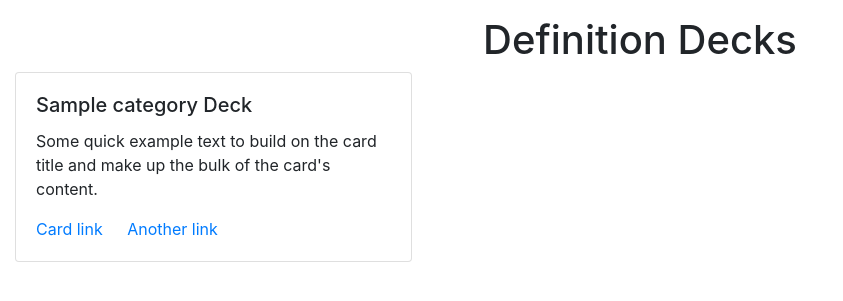
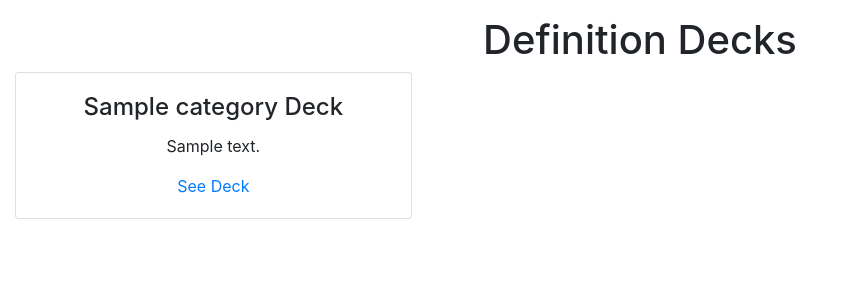
Before and after one commit to Code-Institute-Submissions/jargon-dictionary, a Flask app: page / in a window 1280 px wide. Shown: the part 56-357 px from the top of the page, without its empty margins (0-843 px from the left). Run offline with Flask 2, Linux system fonts and the light colour scheme; a database or web service that is not in the repository returns one stand-in record (values such as "Sample title"); some libraries are stand-ins or nearby versions.

Commit message:
Dynamic pages for Decks added.

```diff
--- a/app.py
+++ b/app.py
@@ -10,15 +10,18 @@ app.config["MONGO_URI"] = os.getenv("JARGON_URI")
 mongo = PyMongo(app)
 
 
-# @app.route('/')
-# def get_definitions():
-#     return render_template("index.html", definitions=mongo.db.jargon.find())
 
+# Index
 @app.route('/')
 def get_categories():
     return render_template('index.html', categories=mongo.db.category.find())
 
-@app.route('/add_definition')
+# Dynamic URLs for getting definitions based on category
+@app.route('/get_definitions/<category>')
+def get_definitions(category):
+    return render_template("definitions.html", definitions=mongo.db.jargon.find({"category" : category}))
+
+@app.route('/add_definitions')
 def add_definition():
     return render_template('add-definition.html')
 
@@ -33,7 +36,8 @@ def insert_definition():
 @app.route('/edit_definition/<definition_id>')
 def edit_definition(definition_id):
     definition = mongo.db.jargon.find_one({"_id": ObjectId(definition_id)})
-    return render_template('edit-definition.html', definition=definition)
+    categories = categories=mongo.db.category.find()
+    return render_template('edit-definition.html', definition=definition, categories=categories)
 
 
 @app.route('/delete_definition/<definition_id>')
--- a/templates/index.html
+++ b/templates/index.html
@@ -4,7 +4,6 @@
 
 <div class="container-fluid">
     <h1 class="text-center pt-3">Definition Decks</h1>
-
 </div>
 
 
@@ -14,12 +13,10 @@
 
         <div class="col-4">
             <div class="card">
-                <div class="card-body">
-                    <h5 class="card-title">{{category.category}} Deck</h5>
-                    <p class="card-text">Some quick example text to build on the card title and make up the bulk of the
-                        card's content.</p>
-                    <a href="#" class="card-link">Card link</a>
-                    <a href="#" class="card-link">Another link</a>
+                <div class="card-body text-center">
+                    <h4 class="card-title ">{{category.name}} Deck</h4>
+                    <p class="card-text">{{category.description}}</p>
+                    <a href="{{url_for('get_definitions', category=category.name)}}" class="card-link">See Deck</a>
                 </div>
             </div>
         </div>
```
